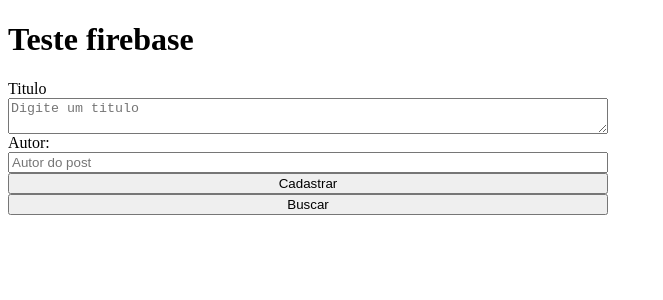
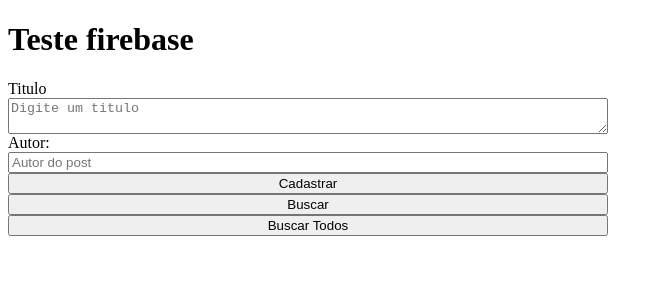
Before and after one commit to MarcosVinicius556/estudos-firebase, a React (Vite) app: page / in a window 1280 px wide. Shown: the top 300 px of the page, without its empty margins (0-663 px from the left). Built offline with nearby package versions, Linux system fonts and the light colour scheme.

Commit message:
Buscando todos os documentos do firebase

```diff
--- a/src/App.jsx
+++ b/src/App.jsx
@@ -1,12 +1,13 @@
 import { db } from './FirebaseConnection';
 import { useState } from 'react';
-import { doc, setDoc, collection, addDoc, getDoc } from 'firebase/firestore';
+import { doc, setDoc, collection, addDoc, getDoc, getDocs } from 'firebase/firestore';
 import './app.css';
 
 function App() {
 
   const [titulo, setTitulo] = useState('');
   const [autor, setAutor] = useState('');
+  const [ posts, setPosts ] = useState([]);
 
   //Função assíncrona, pois pode demorar para retornar resposta do banco
   async function add() {
@@ -59,6 +60,28 @@
                   }); //Falha
     }
 
+    /**
+     * Busca todos os posts
+     */
+    async function buscarPosts(){
+      const postsRef = collection(db, "posts"); //Acessando a coleção de posts (criando referência)
+      await getDocs(postsRef)
+                  .then((snapshot) => { //Caso de sucesso
+                    let lista = [];
+                    snapshot.forEach((doc) => {
+                      //Percorrendo a lista retornada do banco e montando o objeto para a lista
+                      lista.push({
+                        id: doc.data().id,
+                        titulo: doc.data().titulo,
+                        autor: doc.data().autor
+                      });
+                      setPosts(lista);
+                    })
+                  }).catch((error) => { //Caso de falha
+                    console.log(error)
+                  });
+    }
+
   return (
       <div>
         <h1>Teste firebase</h1>
@@ -79,6 +102,16 @@
 
           <button onClick={add}>Cadastrar</button>
           <button onClick={buscar}>Buscar</button>
+          <button onClick={buscarPosts}>Buscar Todos</button>
+          <ul>
+            {posts.map(post => (
+                <li key={post.id}>
+                  <span>Titulo: {post.titulo}</span> <br />
+                  <span>Autor: {post.autor}</span>
+                </li>
+              )
+            )}
+          </ul>
         </div>
       </div>
   )
```
